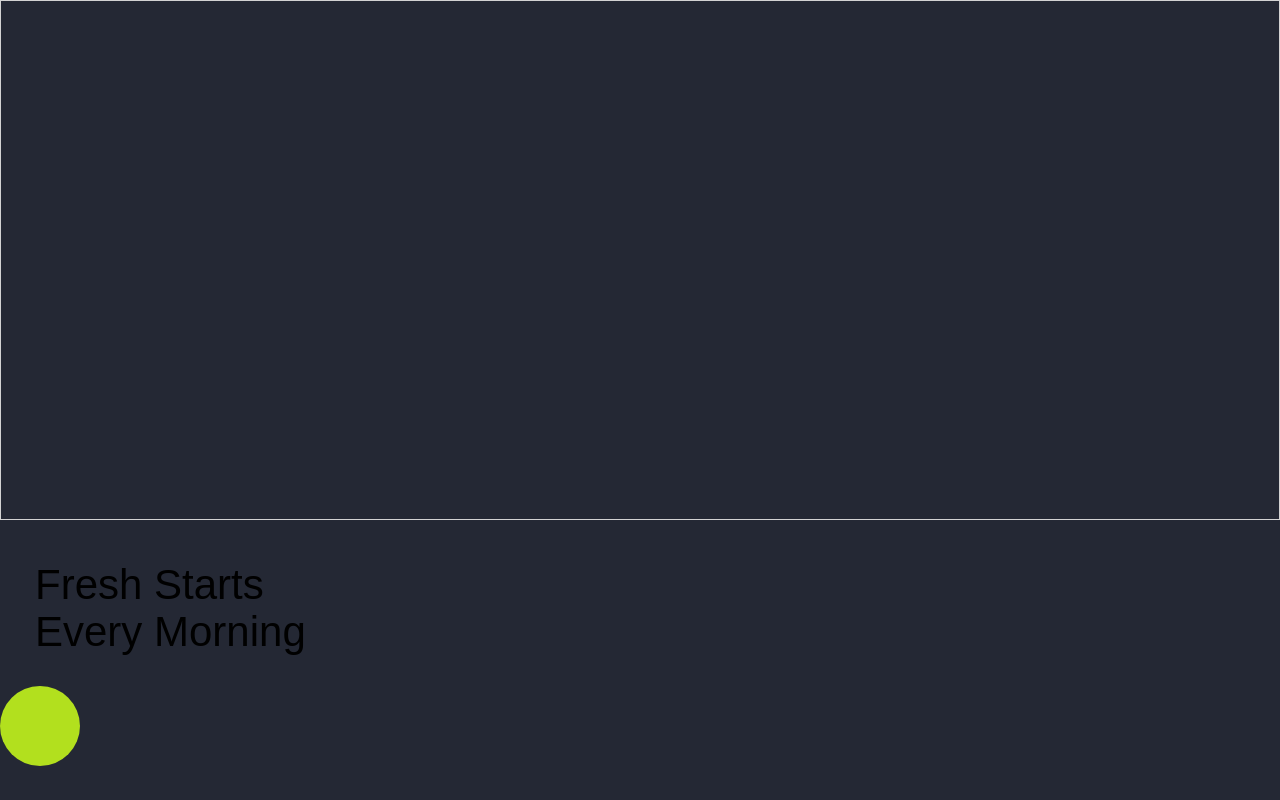
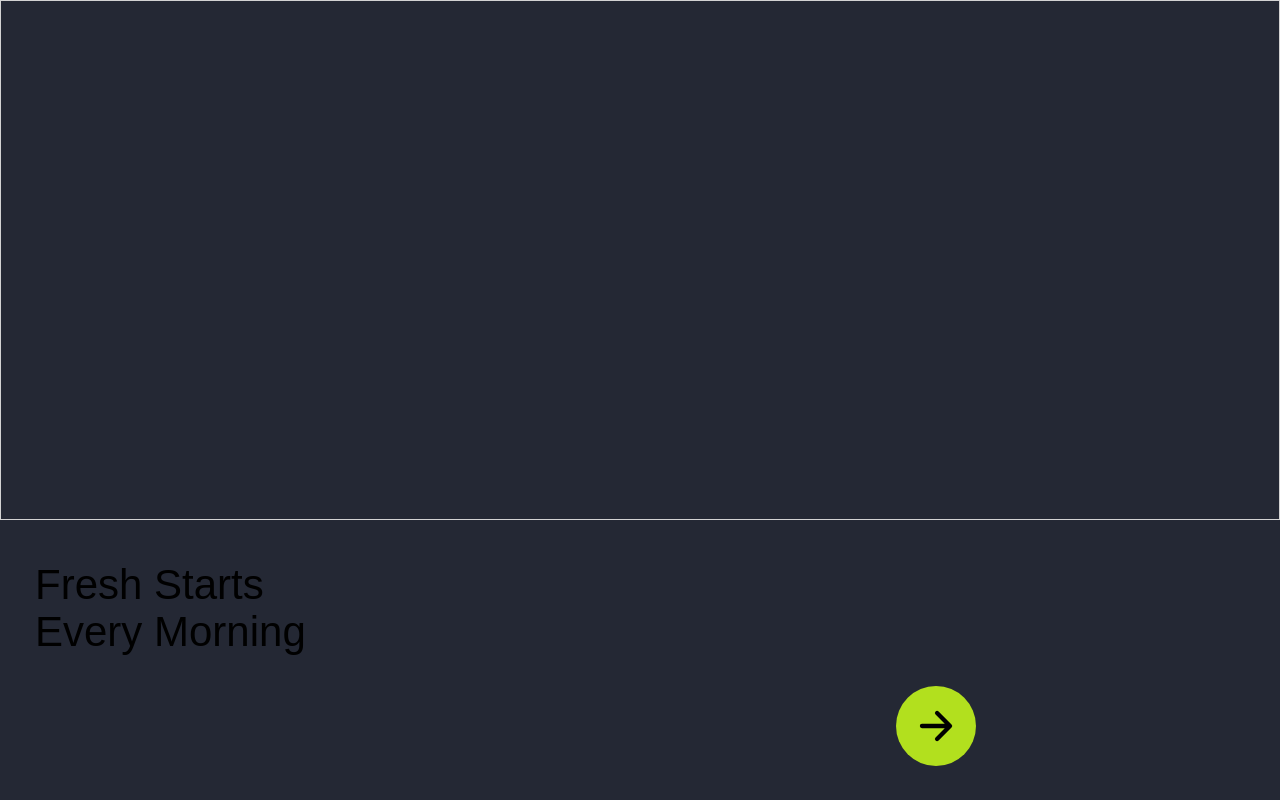
Before and after one commit to lauraophelie/breezy, a React (Vite) app: page /home in a window 1280 px wide. Built offline with nearby package versions, Linux system fonts and the light colour scheme.

Commit message:
landing-page

```diff
--- a/src/pages/home/ArrowButton.scss
+++ b/src/pages/home/ArrowButton.scss
@@ -3,4 +3,16 @@
     width: 80px;
     background-color: #B2E01E;
     border-radius: 50%;
+    position: relative;
+    margin-left: 70%;
+
+    &__icon {
+        color: rgb(0, 0, 0);
+        height: 60.71%;
+        width: 57.5%;
+        position: absolute;
+        top: 50%;
+        left: 50%;
+        transform: translate(-50%, -50%);
+    }
 }
--- a/src/pages/home/ArrowButton.tsx
+++ b/src/pages/home/ArrowButton.tsx
@@ -1,9 +1,14 @@
+import { IonIcon } from "@ionic/react";
+import { arrowForwardOutline } from 'ionicons/icons';
 import "./ArrowButton.scss";
 
 const ArrowButton: React.FC = () => {
     return (
         <div className="arrow-button">
-
+            <IonIcon
+                icon={arrowForwardOutline}
+                className="arrow-button__icon"
+            />
         </div>
     )
 }
```
